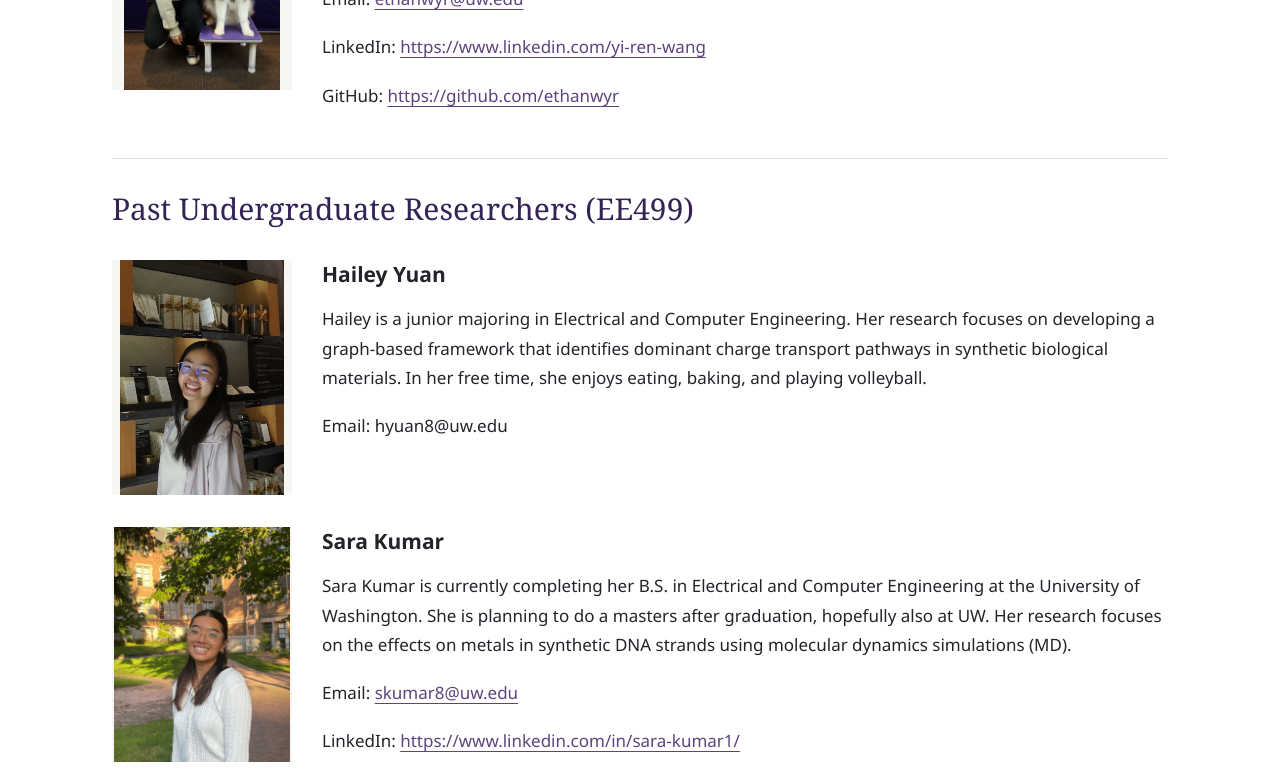
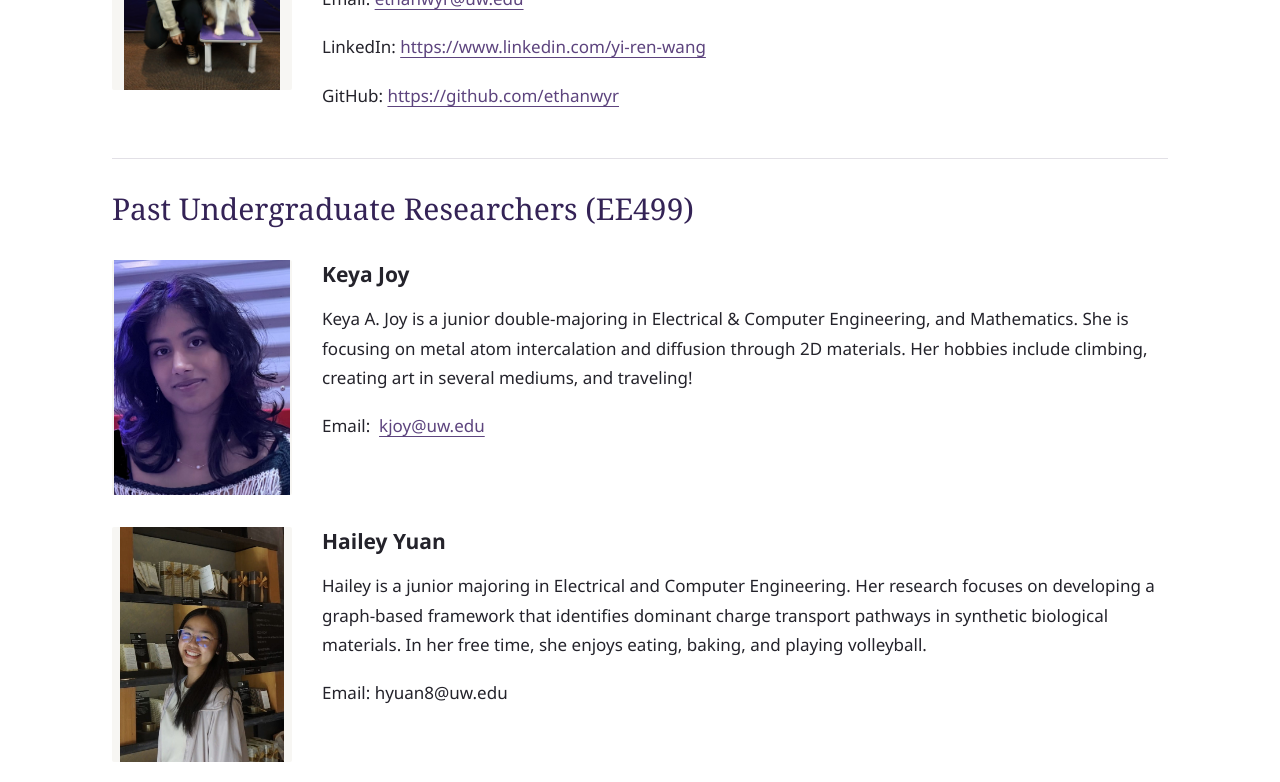
Before and after one commit to anantrammp/anantrammp.github.io, a Jekyll site: the page built from _pages/past-team.md, in a window 1280 px wide and 900 px high, scrolled down 1564 px, cut to the strip 0-782 px from the top of the window. Built offline with Jekyll 4.4.1, drawn with Linux system fonts in a browser that asks for light colours.

Commit message:
Move Keya Joy to past undergraduate researchers

```diff
--- a/_pages/past-team.md
+++ b/_pages/past-team.md
@@ -58,6 +58,22 @@ LinkedIn: <https://www.linkedin.com/yi-ren-wang>
 GitHub: <https://github.com/ethanwyr>
 
 ## Past Undergraduate Researchers (EE499)
+
+<section class="team-member past-undergraduate-member" markdown="1">
+
+<figure class="portrait"><a href="/images/81615061-IMG_2022.jpg"><img src="/images/81615061-IMG_2022.jpg" alt="Keya Joy" width="893" height="1195" loading="lazy" decoding="async"></a></figure>
+
+<div class="team-member-copy" markdown="1">
+
+### Keya Joy
+
+Keya A. Joy is a junior double-majoring in Electrical & Computer Engineering, and Mathematics. She is focusing on metal atom intercalation and diffusion through 2D materials. Her hobbies include climbing, creating art in several mediums, and traveling!
+
+Email:  [kjoy@uw.edu](mailto:kjoy@uw.edu)
+
+</div>
+
+</section>
 
 <section class="team-member past-undergraduate-member" markdown="1">
 
```
Also changed, not shown: _pages/team.md (+0 -12 lines).
